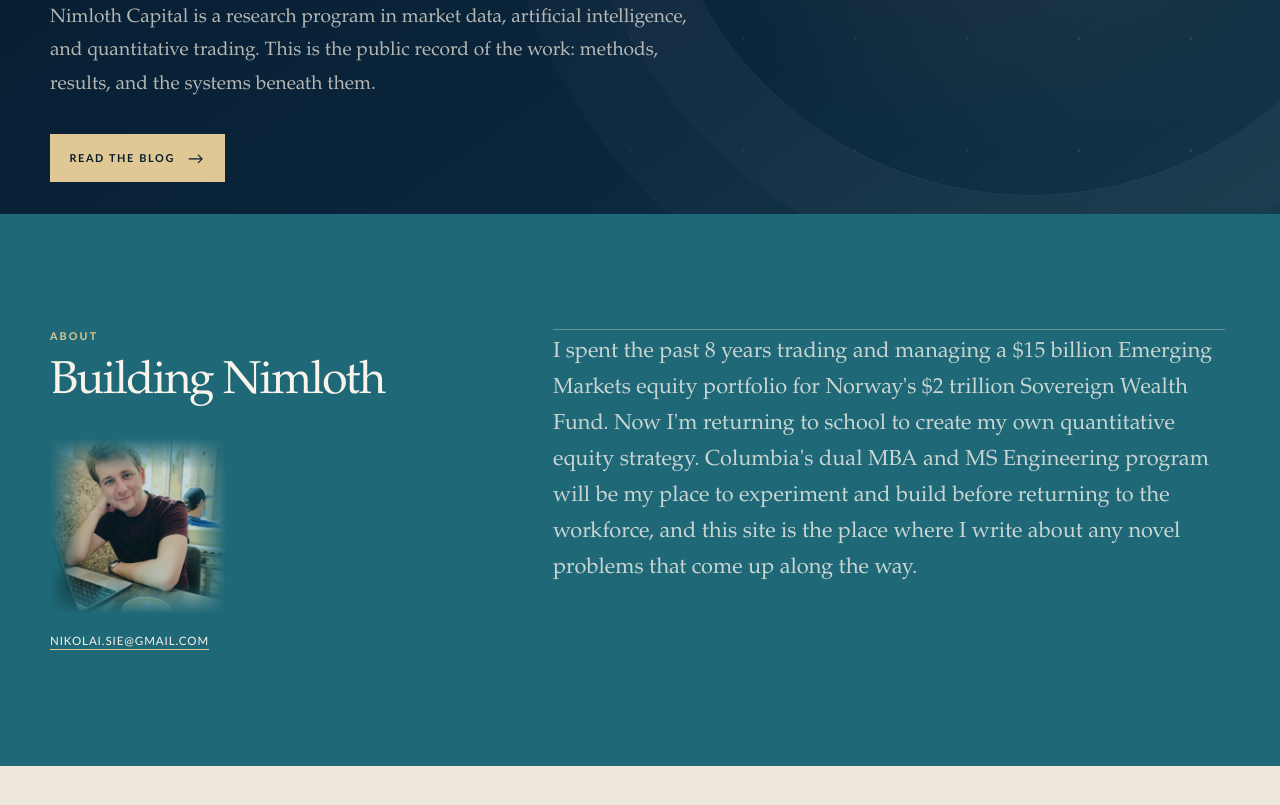
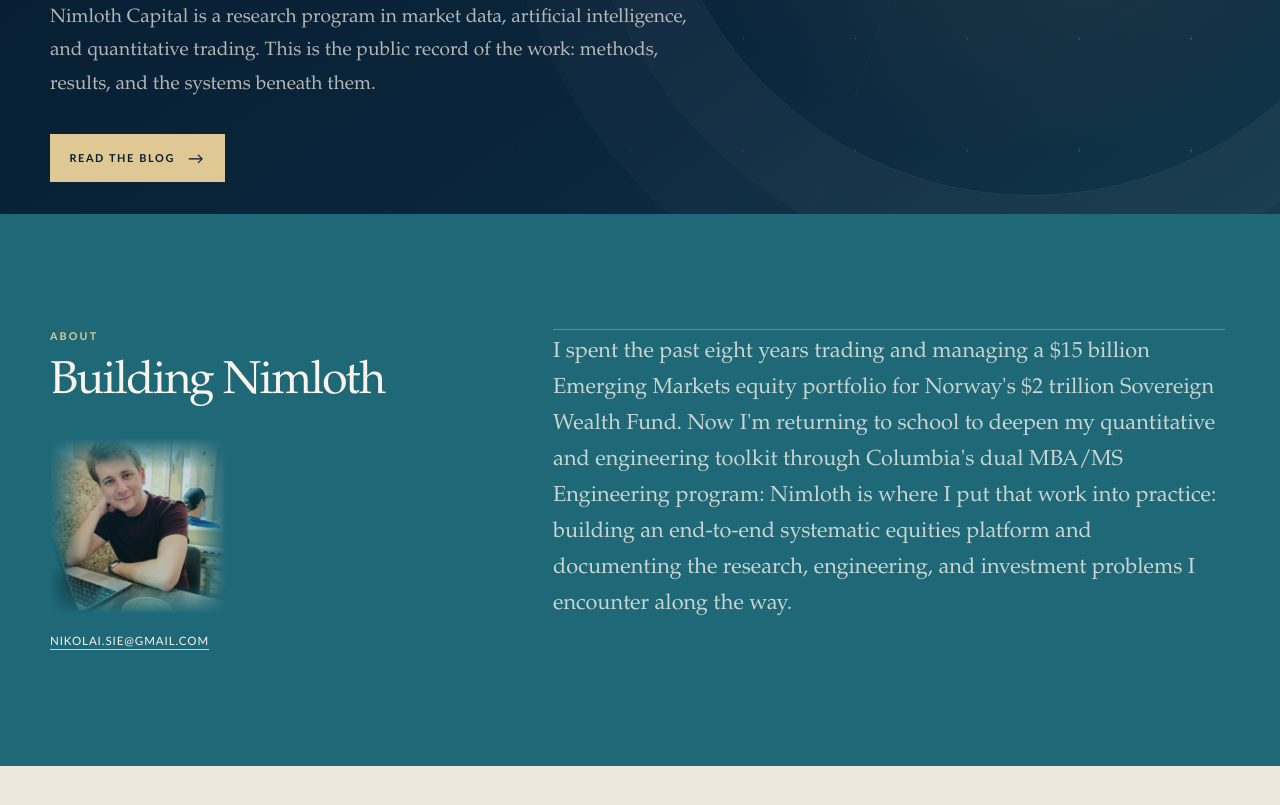
Before and after one commit to NikolaiSie/nimloth-public, a Next.js app: page / in a window 1280 px wide. Shown: the part 389-1194 px from the top of the page. Built offline with nearby package versions, Linux system fonts and the light colour scheme.

Commit message:
Update about section copy

```diff
--- a/app/page.tsx
+++ b/app/page.tsx
@@ -51,13 +51,13 @@
           </div>
           <div className="mandate__intro">
             <p>
-              I spent the past 8 years trading and managing a $15 billion
+              I spent the past eight years trading and managing a $15 billion
               Emerging Markets equity portfolio for Norway&apos;s $2 trillion
-              Sovereign Wealth Fund. Now I&apos;m returning to school to create my
-              own quantitative equity strategy. Columbia&apos;s dual MBA and MS
-              Engineering program will be my place to experiment and build
-              before returning to the workforce, and this site is the place
-              where I write about any novel problems that come up along the way.
+              Sovereign Wealth Fund. Now I&apos;m returning to school to deepen my
+              quantitative and engineering toolkit through Columbia&apos;s dual MBA/MS
+              Engineering program: Nimloth is where I put that work into practice:
+              building an end-to-end systematic equities platform and documenting the
+              research, engineering, and investment problems I encounter along the way.
             </p>
           </div>
         </div>
```
